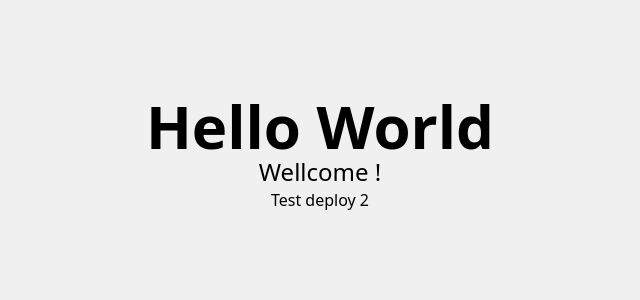
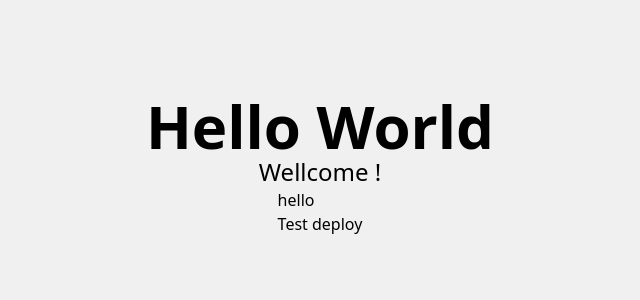
Before and after one commit to 3000-codes/3000-codes.github.io, a Next.js app: page /post in a window 1280 px wide. Shown: the top 300 px of the page, without its empty margins (320-960 px from the left). Built offline with nearby package versions, Linux system fonts and the light colour scheme.

Commit message:
chore: test mdx

```diff
--- a/src/app/post/page.tsx
+++ b/src/app/post/page.tsx
@@ -1,4 +1,5 @@
-import Test from "@/componets/Test";
+"use client";
+import Test from "@/components/Test";
 export default function Home() {
   return (
     <div
--- /dev/null
+++ b/src/components/Test.tsx
@@ -0,0 +1,11 @@
+import Hello from "../markdowns/com.mdx";
+const Test = () => {
+  return (
+    <div>
+      <Hello />
+      <p> Test deploy </p>
+    </div>
+  );
+};
+
+export default Test;
--- a/src/componets/Test.tsx
+++ /dev/null
@@ -1,5 +0,0 @@
-const Test = () => {
-  return <div>Test deploy 2</div>;
-};
-
-export default Test;
--- /dev/null
+++ b/src/markdowns/com.mdx
@@ -0,0 +1 @@
+# hello
```
